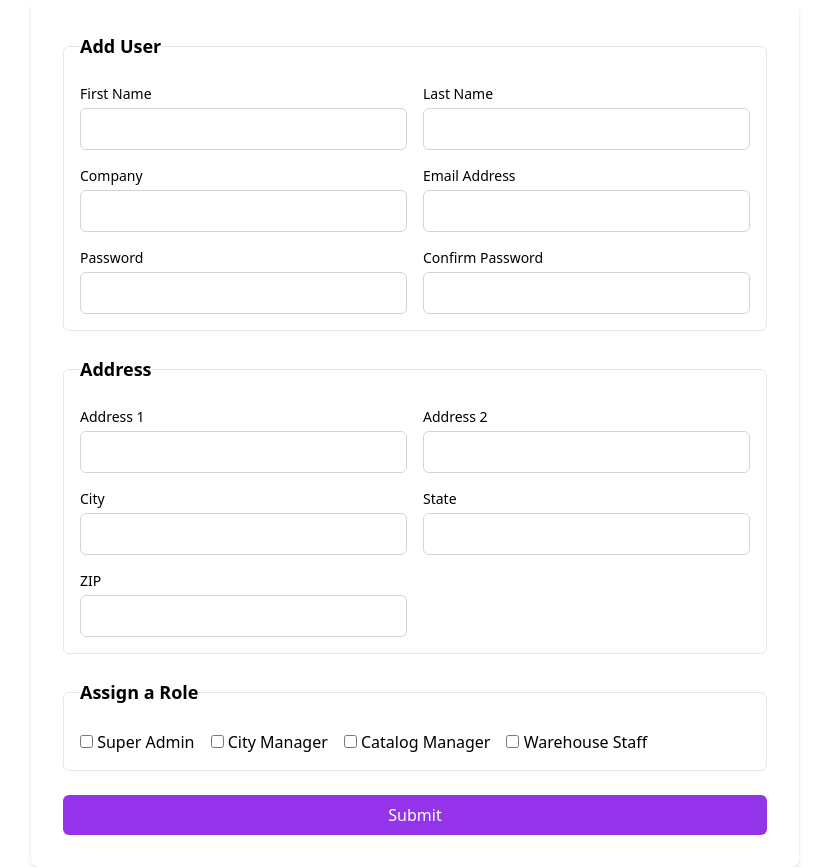
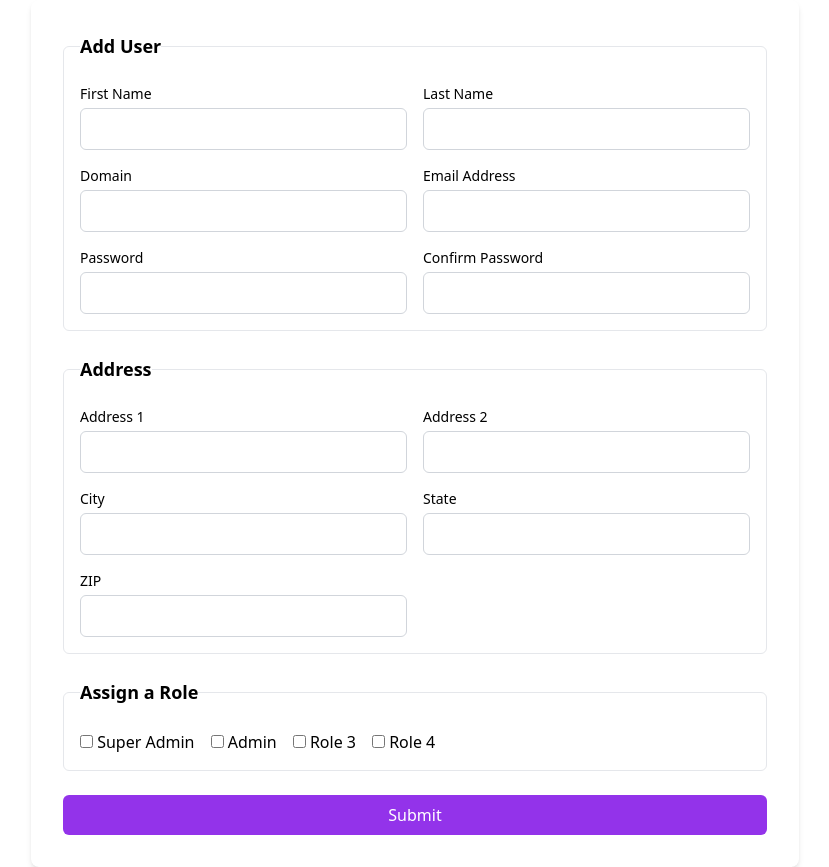
Before and after one commit to princegupta-in/FormBuilder_NITRR, a Next.js app in the folder client/: page /admin/page in a window 1280 px wide. Shown: the whole page, without its empty margins (225-1054 px from the left). Built offline with nearby package versions, Linux system fonts and the light colour scheme.

Commit message:
minor in Basic Admin Form

```diff
--- a/client/src/pages/admin/page.js
+++ b/client/src/pages/admin/page.js
@@ -7,7 +7,7 @@ import "../../app/globals.css";
 const userSchema = z.object({
   firstName: z.string().min(1, { message: 'First name is required' }),
   lastName: z.string().optional(),
-  company: z.string().optional(),
+  Domain: z.string().optional(),
   email: z.string().email({ message: 'Invalid email address' }),
   password: z.string().min(8, { message: 'Password must be at least 8 characters' })
     .regex(/[a-z]/, 'Password must include a lowercase letter')
@@ -22,9 +22,9 @@ const userSchema = z.object({
   zip: z.string().regex(/^\d{5}(?:[-\s]\d{4})?$/, 'Invalid ZIP code'),
   roles: z.object({
     superAdmin: z.boolean().optional(),
-    cityManager: z.boolean().optional(),
-    catalogManager: z.boolean().optional(),
-    warehouseStaff: z.boolean().optional(),
+    Admin: z.boolean().optional(),
+    Post3: z.boolean().optional(),
+    Post4: z.boolean().optional(),
   }),
 }).refine((data) => data.password === data.confirmPassword, {
   path: ['confirmPassword'],
@@ -71,10 +71,10 @@ const AdminProfilePage = () => {
             </div>
 
             <div>
-              <label className="block text-sm font-medium">Company</label>
+              <label className="block text-sm font-medium">Domain</label>
               <input
                 type="text"
-                {...register('company')}
+                {...register('Domain')}
                 className="mt-1 block w-full border border-gray-300 rounded-md p-2"
               />
             </div>
@@ -171,13 +171,13 @@ const AdminProfilePage = () => {
               <input type="checkbox" {...register('roles.superAdmin')} /> Super Admin
             </label>
             <label>
-              <input type="checkbox" {...register('roles.cityManager')} /> City Manager
+              <input type="checkbox" {...register('roles.Admin')} /> Admin
             </label>
             <label>
-              <input type="checkbox" {...register('roles.catalogManager')} /> Catalog Manager
+              <input type="checkbox" {...register('roles.Post3')} /> Role 3
             </label>
             <label>
-              <input type="checkbox" {...register('roles.warehouseStaff')} /> Warehouse Staff
+              <input type="checkbox" {...register('roles.Post4')} /> Role 4
             </label>
           </div>
         </fieldset>
```
